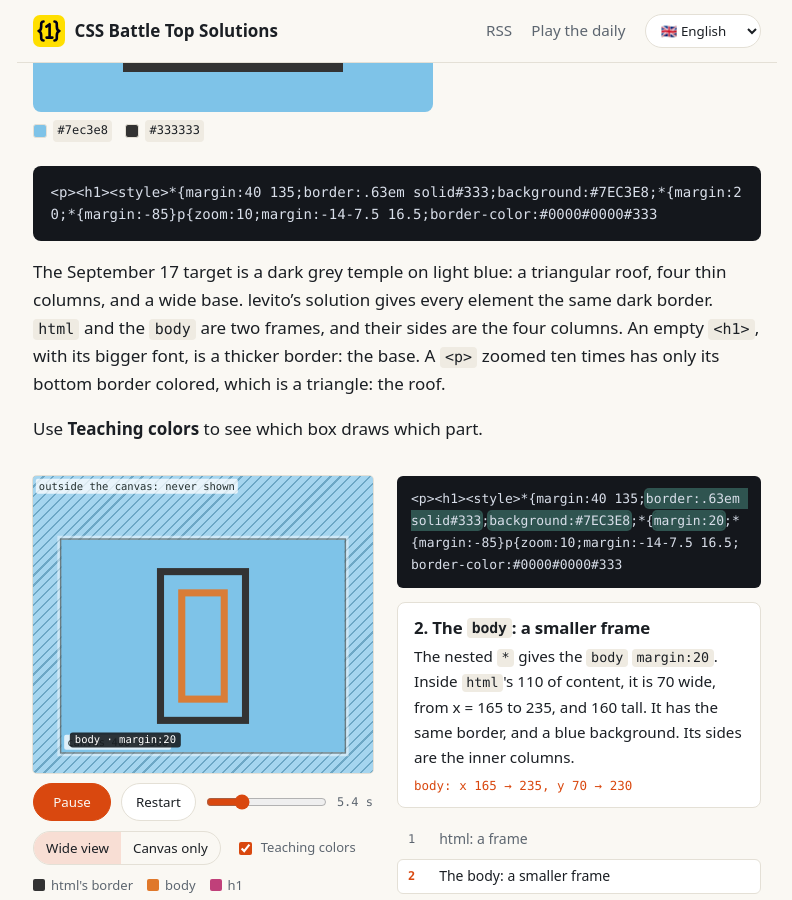
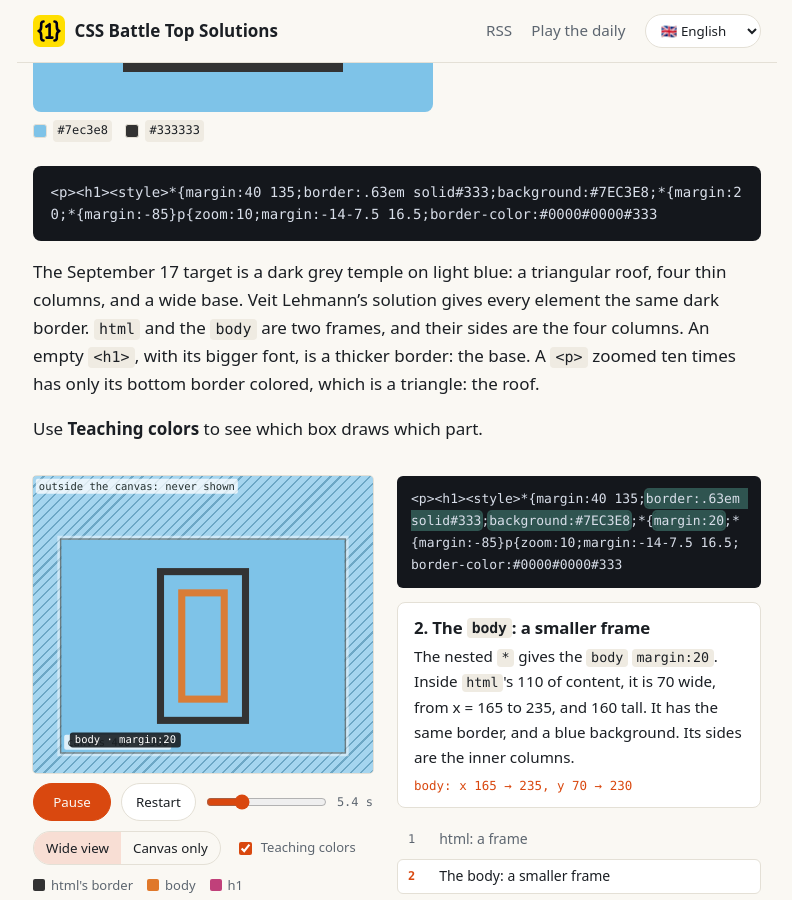
Before and after one commit to evanliomain/css-battle-blog, a Jekyll site: the page built from _posts/en/2026-09-17-four-boxes-one-border.md, in a window 1280 px wide and 900 px high, scrolled down 424 px. Shown: the whole window, without its empty margins (243-1035 px from the left). Built offline with Jekyll 4.4.1, drawn with Linux system fonts in a browser that asks for light colours.

Commit message:
Use the in-game name in the September 17, 2026 post

```diff
--- a/_posts/en/2026-09-17-four-boxes-one-border.md
+++ b/_posts/en/2026-09-17-four-boxes-one-border.md
@@ -15,7 +15,7 @@ code: |
   <p><h1><style>*{margin:40 135;border:.63em solid#333;background:#7EC3E8;*{margin:20;*{margin:-85}p{zoom:10;margin:-14-7.5 16.5;border-color:#0000#0000#333
 ---
 
-The September 17 target is a dark grey temple on light blue: a triangular roof, four thin columns, and a wide base. levito's solution gives every element the same dark border. `html` and the `body` are two frames, and their sides are the four columns. An empty `<h1>`, with its bigger font, is a thicker border: the base. A `<p>` zoomed ten times has only its bottom border colored, which is a triangle: the roof.
+The September 17 target is a dark grey temple on light blue: a triangular roof, four thin columns, and a wide base. Veit Lehmann's solution gives every element the same dark border. `html` and the `body` are two frames, and their sides are the four columns. An empty `<h1>`, with its bigger font, is a thicker border: the base. A `<p>` zoomed ten times has only its bottom border colored, which is a triangle: the roof.
 
 Use **Teaching colors** to see which box draws which part.
 
```
Also changed, not shown: _posts/fr/2026-09-17-quatre-boites-une-bordure.md (+1 -1 lines).
